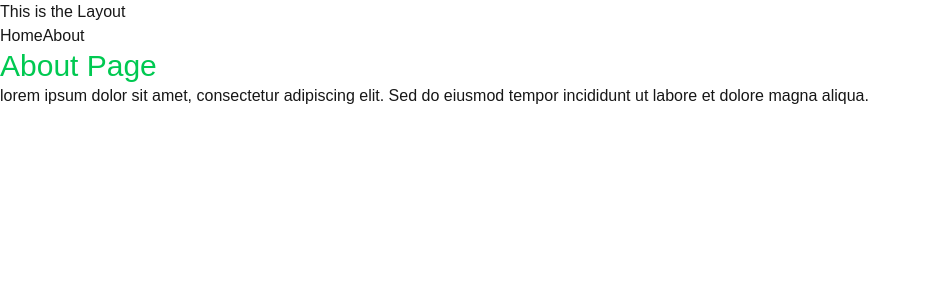
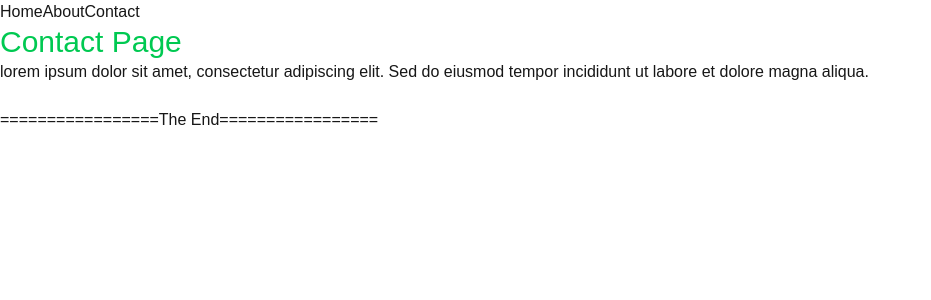
Before and after one commit to BruceWayne77053/karobarapp, a Next.js app: page /contact in a window 1280 px wide. Shown: the top 300 px of the page, without its empty margins (0-931 px from the left). Built offline with nearby package versions, Linux system fonts and the light colour scheme.

Commit message:
header, footer

```diff
--- a/app/contact/page.js
+++ b/app/contact/page.js
@@ -3,7 +3,7 @@ import Image from "next/image";
 export default function Home() {
   return(
 <>
-    <h1 className = "text-3xl text-green-500" >About Page</h1>
+    <h1 className = "text-3xl text-green-500" >Contact Page</h1>
     <p> lorem ipsum dolor sit amet, consectetur adipiscing elit. Sed do eiusmod tempor incididunt ut labore et dolore magna aliqua.</p>
 
 </>
--- a/app/layout.js
+++ b/app/layout.js
@@ -24,14 +24,20 @@ export default function RootLayout({ children }) {
       className={`${geistSans.variable} ${geistMono.variable} h-full antialiased`}
     >
       <body className="min-h-full flex flex-col">
-        <h1> This is the Layout </h1>
+        {/* <h1> This is the Layout </h1> */}
         {/* <a href="/">Home</a>
         <a href="/about">About</a> */}
+        <header>
       <nav>
         <Link href="/">Home</Link>
         <Link href="/about">About</Link>
+        <Link href="/contact">Contact</Link>
       </nav>
+      </header>
+
         {children}</body>
+        <br/>
+    <footer>=================The End=================</footer>
     </html>
   );
 }
```
